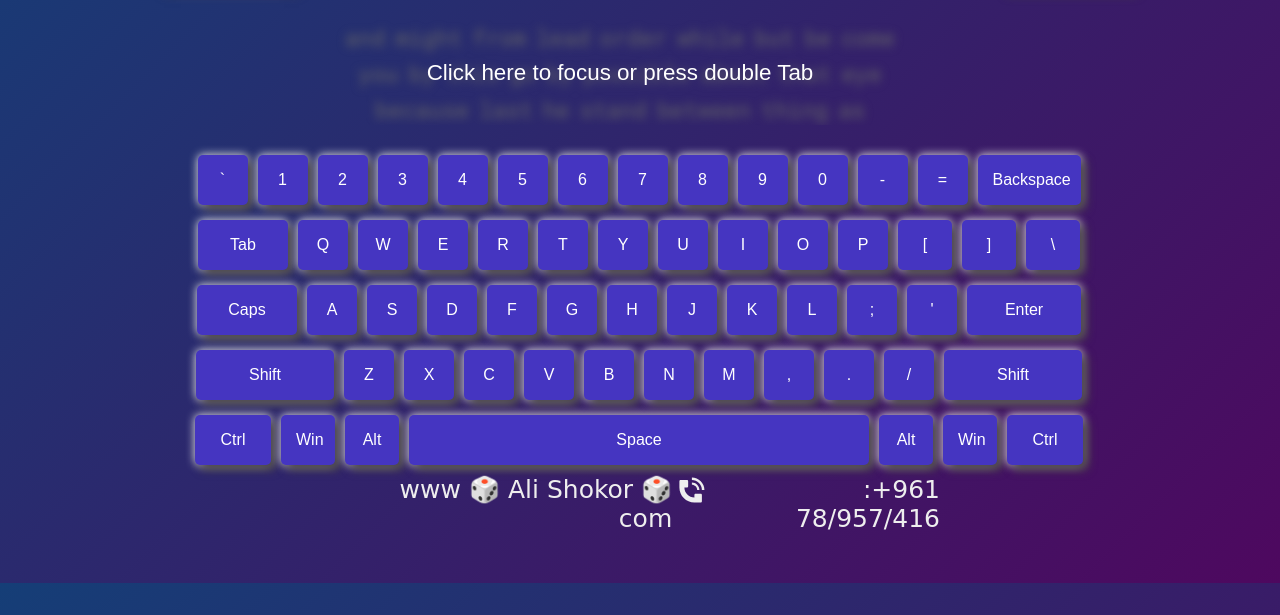
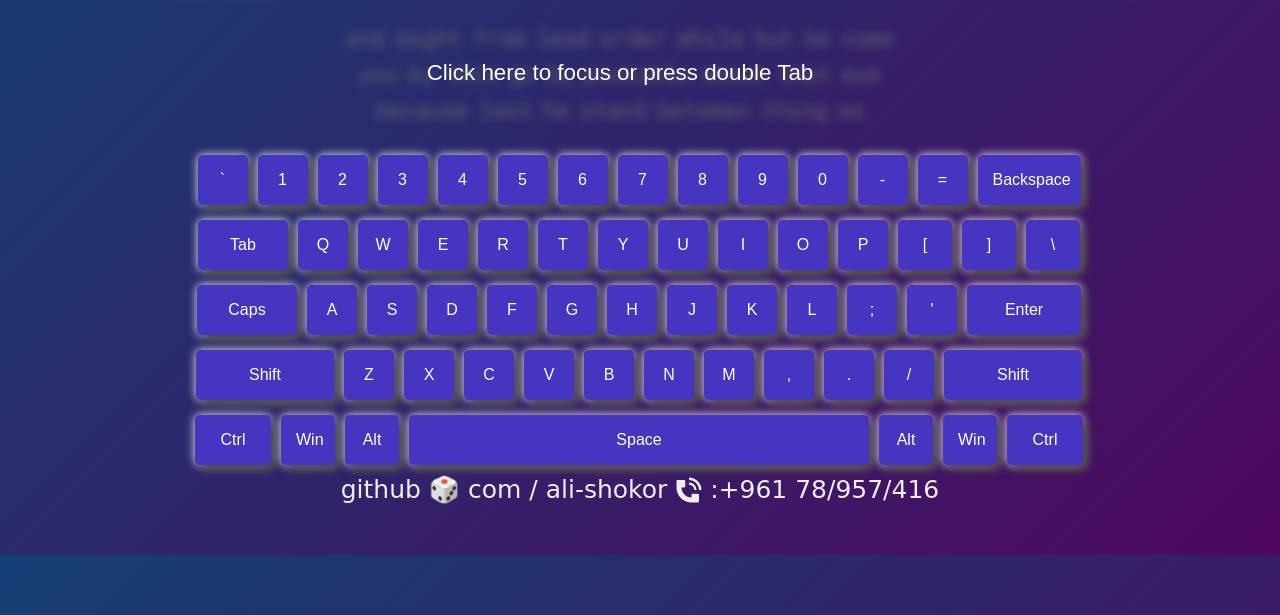
Before and after one commit to ali-shokor/html.typing, a plain HTML site: page index.html in a window 1280 px wide. Shown: the part 185-800 px from the top of the page. Drawn offline with Linux system fonts and the light colour scheme.

Commit message:
index.html

```diff
--- a/index.html
+++ b/index.html
@@ -114,7 +114,7 @@
         </div>
     </div>
     <footer style="font-family: 'Indie Flower', cursive;">
-        www 🎲 Ali Shokor 🎲 com
+        github 🎲 com / ali-shokor
             <svg class=".call" width="40" height="30" viewBox="0 0 24 24" fill="none" xmlns="http://www.w3.org/2000/svg"><path d="M22 12C22 10.6868 21.7413 9.38647 21.2388 8.1731C20.7362 6.95996 19.9997 5.85742 19.0711 4.92896C18.1425 4.00024 17.0401 3.26367 15.8268 2.76123C14.6136 2.25854 13.3132 2 12 2V4C13.0506 4 14.0909 4.20703 15.0615 4.60889C16.0321 5.01099 16.914 5.60034 17.6569 6.34326C18.3997 7.08594 18.989 7.96802 19.391 8.93848C19.7931 9.90918 20 10.9495 20 12H22Z" fill="currentColor" /><path d="M2 10V5C2 4.44775 2.44772 4 3 4H8C8.55228 4 9 4.44775 9 5V9C9 9.55225 8.55228 10 8 10H6C6 14.4182 9.58173 18 14 18V16C14 15.4478 14.4477 15 15 15H19C19.5523 15 20 15.4478 20 16V21C20 21.5522 19.5523 22 19 22H14C7.37259 22 2 16.6274 2 10Z" fill="currentColor" /><path d="M17.5433 9.70386C17.8448 10.4319 18 11.2122 18 12H16.2C16.2 11.4485 16.0914 10.9023 15.8803 10.3928C15.6692 9.88306 15.3599 9.42017 14.9698 9.03027C14.5798 8.64014 14.1169 8.33081 13.6073 8.11963C13.0977 7.90869 12.5515 7.80005 12 7.80005V6C12.7879 6 13.5681 6.15527 14.2961 6.45679C15.024 6.7583 15.6855 7.2002 16.2426 7.75732C16.7998 8.31445 17.2418 8.97583 17.5433 9.70386Z" fill="currentColor" /></svg>
     :+961 78/957/416
         </footer>
```
